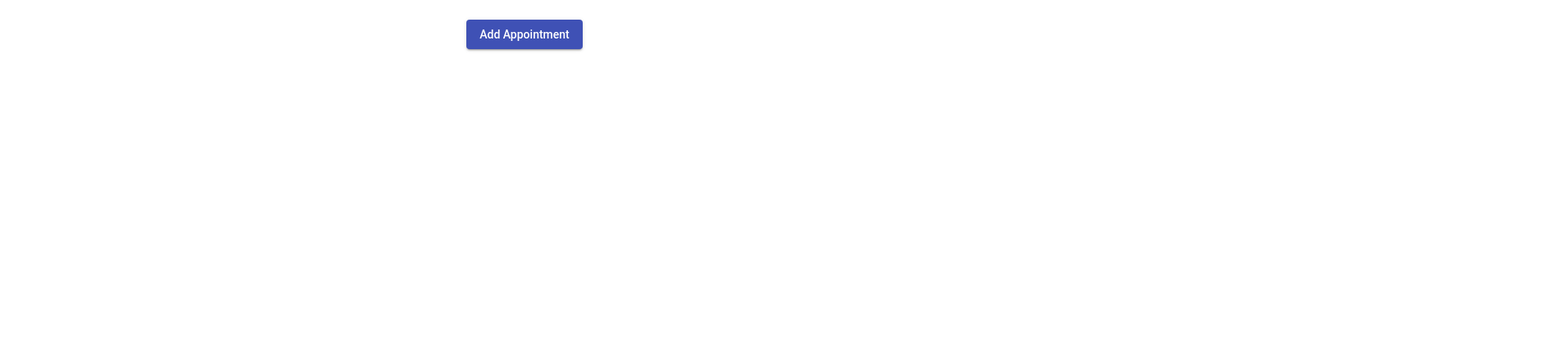
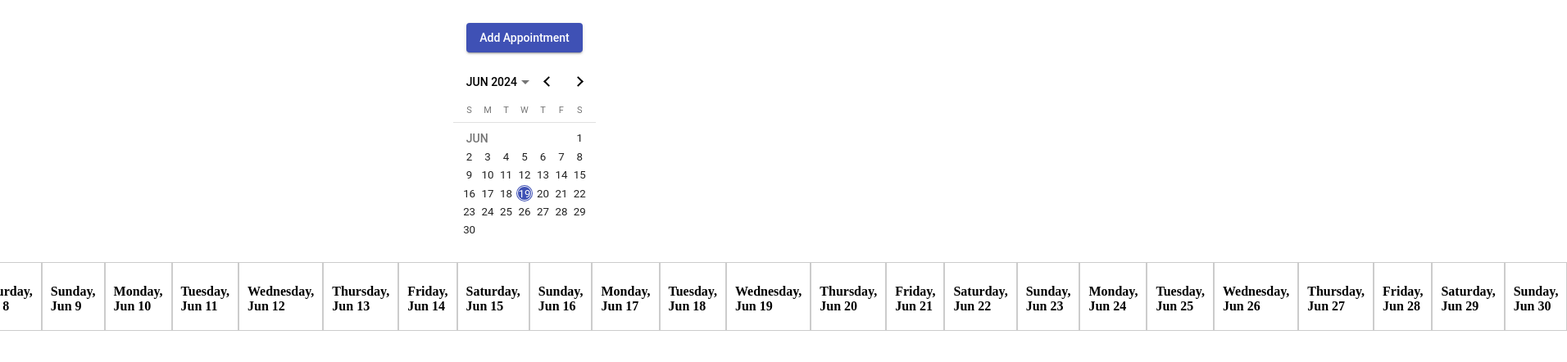
Before and after one commit to shabni/Calendrer-Reminder, an Angular app: page /calendar in a window 1280 px wide. Shown: the top 442 px of the page at 82% size, 1912 px wide, since content can reach past the window. Built offline with nearby package versions, Linux system fonts and the light colour scheme.

Commit message:
add calendar view

```diff
--- a/src/app/calendar/calendar-view/calendar-view.component.html
+++ b/src/app/calendar/calendar-view/calendar-view.component.html
@@ -1,19 +1,19 @@
 <div class="calendar-container">
   <button mat-raised-button color="primary" (click)="openAppointmentForm()">Add Appointment</button>
 
-  <div class="appointment-list" cdkDropList (cdkDropListDropped)="drop($event)">
-    <div class="appointment-item" *ngFor="let appointment of appointments$ | async" cdkDrag>
-      <div class="appointment-content">
-        <h3>{{ appointment.title }}</h3>
-        <p>{{ appointment.date | date }}</p>
-      </div>
-      <div class="appointment-actions">
-        <button mat-icon-button (click)="editAppointment(appointment)">
-          <mat-icon>edit</mat-icon>
-        </button>
-        <button mat-icon-button (click)="deleteAppointment(appointment.id)">
-          <mat-icon>delete</mat-icon>
-        </button>
+  <mat-calendar [selected]="selectedDate" (selectedChange)="dateSelected($event)" [dateClass]="dateClass">
+  </mat-calendar>
+
+  <div class="calendar-events">
+    <div class="calendar-day" *ngFor="let date of calendarDates">
+      <h3 class="calendar-day-header">{{ date | date: 'EEEE, MMM d' }}</h3>
+      <div class="calendar-events-list">
+        <div *ngFor="let appointment of getAppointmentsOnDate(date)">
+          <div class="calendar-event" (click)="editAppointment(appointment)">
+            <div class="calendar-event-time">{{ appointment.date | date: 'h:mm a' }}</div>
+            <div class="calendar-event-title">{{ appointment.title }}</div>
+          </div>
+        </div>
       </div>
     </div>
   </div>
--- a/src/app/calendar/calendar-view/calendar-view.component.scss
+++ b/src/app/calendar/calendar-view/calendar-view.component.scss
@@ -2,33 +2,54 @@
   display: flex;
   flex-direction: column;
   align-items: center;
-    padding: 16px;
+  width: 100%;
+  max-width: 1200px;
+  margin: 0 auto;
+  padding: 20px;
 }
 
-  .appointment-form {
-    width: 100%;
-    max-width: 400px;
-    margin-bottom: 24px;
+.calendar-events {
+  display: flex;
+  justify-content: center;
+  margin-top: 20px;
 }
 
-  .appointment-list {
-    width: 100%;
-    max-width: 600px;
+.calendar-day {
+  width: calc(100% / 7);
+  padding: 10px;
+  border: 1px solid #ccc;
+  box-sizing: border-box;
+}
+
+.calendar-day-header {
+  font-size: 16px;
+  font-weight: bold;
+  margin-bottom: 10px;
+}
+
+.calendar-events-list {
   display: flex;
   flex-direction: column;
-    gap: 12px;
 }
 
-  .appointment-item {
-    display: flex;
-    justify-content: space-between;
-    align-items: center;
-    padding: 12px;
-    border: 1px solid #ccc;
-    border-radius: 4px;
-    background-color: #fff;
+.calendar-event {
+  background-color: #007bff;
+  color: #fff;
+  padding: 5px;
+  margin-bottom: 5px;
+  border-radius: 3px;
+  cursor: pointer;
 }
 
-  .appointment-content {
-    flex-grow: 1;
+.calendar-event-time {
+  font-size: 14px;
 }
+
+.calendar-event-title {
+  font-size: 16px;
+  font-weight: bold;
+}
+
+.has-appointment .mat-calendar-body-cell-content {
+  background-color: #f0f0f0;
+}
--- a/src/app/calendar/calendar-view/calendar-view.component.ts
+++ b/src/app/calendar/calendar-view/calendar-view.component.ts
@@ -1,4 +1,3 @@
-
 import { Component, OnInit } from '@angular/core';
 import { AppointmentService } from '../../shared/appointment.service';
 import { CdkDragDrop, moveItemInArray } from '@angular/cdk/drag-drop';
@@ -6,6 +5,7 @@ import { Observable, take } from 'rxjs';
 import { MatDialog } from '@angular/material/dialog';
 import { Appointment } from '../../shared/appointment';
 import { AppointmentFormComponent } from '../appointment-form/appointment-form.component';
+import { MatCalendarCellCssClasses } from '@angular/material/datepicker';
 
 @Component({
   selector: 'app-calendar-view',
@@ -13,7 +13,9 @@ import { AppointmentFormComponent } from '../appointment-form/appointment-form.c
   styleUrls: ['./calendar-view.component.scss']
 })
 export class CalendarViewComponent implements OnInit {
-  appointments$: Observable<Appointment[]>;
+  appointments: Appointment[] = [];
+  selectedDate: Date = new Date();
+  calendarDates: Date[] = [];
 
   constructor(
     private appointmentService: AppointmentService,
@@ -21,13 +23,16 @@ export class CalendarViewComponent implements OnInit {
   ) {}
 
   ngOnInit() {
-    this.appointments$ = this.appointmentService.appointments$;
+    this.appointmentService.appointments$.subscribe(appointments => {
+      this.appointments = appointments;
+      this.generateCalendarDates();
+    });
   }
 
   openAppointmentForm() {
     const dialogRef = this.dialog.open(AppointmentFormComponent);
 
-    dialogRef.componentInstance.appointmentAdded.pipe(take(1)).subscribe((appointment: Appointment) => {
+    dialogRef.componentInstance.appointmentAdded.subscribe((appointment: Appointment) => {
       if (appointment) {
         this.appointmentService.addAppointment(appointment);
       }
@@ -40,7 +45,7 @@ export class CalendarViewComponent implements OnInit {
       data: appointment
     });
 
-    dialogRef.componentInstance.appointmentAdded.pipe(take(1)).subscribe((updatedAppointment: Appointment) => {
+    dialogRef.componentInstance.appointmentAdded.subscribe((updatedAppointment: Appointment) => {
       if (updatedAppointment) {
         this.appointmentService.updateAppointment(updatedAppointment);
       }
@@ -48,14 +53,43 @@ export class CalendarViewComponent implements OnInit {
     });
   }
 
-  drop(event: CdkDragDrop<Appointment[]>) {
-    this.appointments$.pipe(take(1)).subscribe(currentAppointments => {
-      moveItemInArray(currentAppointments, event.previousIndex, event.currentIndex);
-      this.appointmentService.updateAppointments(currentAppointments);
-    });
+  getAppointmentsOnDate(date: Date): Appointment[] {
+    const dateString = date.toISOString().slice(0, 10); // Get YYYY-MM-DD format
+    return this.appointments.filter(appointment => appointment.date.toISOString().slice(0, 10) === dateString);
   }
 
-  deleteAppointment(id: number) {
-    this.appointmentService.deleteAppointment(id);
+  dateSelected(date: Date) {
+    this.selectedDate = date;
+    this.generateCalendarDates();
+  }
+
+  generateCalendarDates() {
+    if (!this.selectedDate) {
+      return;
+    }
+
+    const start = new Date(this.selectedDate.getFullYear(), this.selectedDate.getMonth(), 1);
+    const end = new Date(this.selectedDate.getFullYear(), this.selectedDate.getMonth() + 1, 0);
+
+    this.calendarDates = this.getDaysArray(start, end);
+  }
+
+  getDaysArray(start: Date, end: Date): Date[] {
+    const arr = [];
+    for (let dt = new Date(start); dt <= end; dt.setDate(dt.getDate() + 1)) {
+      arr.push(new Date(dt));
+    }
+    return arr;
+  }
+
+  dateClass(): MatCalendarCellCssClasses {
+    return (date: Date): MatCalendarCellCssClasses => {
+      const appointments = this.getAppointmentsOnDate(date);
+      if (appointments.length > 0) {
+        return 'has-appointment';
+      } else {
+        return '';
+      }
+    };
   }
 }
--- a/src/app/shared/appointment.service.ts
+++ b/src/app/shared/appointment.service.ts
@@ -41,4 +41,9 @@ export class AppointmentService {
   updateAppointments(appointments: Appointment[]): void {
     this.appointmentsSubject.next(appointments);
   }
+
+  hasAppointmentOnDate(date: string): boolean {
+    const appointments = this.appointmentsSubject.value;
+    return appointments.some(appointment => appointment.date.toISOString().slice(0, 10) === date);
+  }
 }
```
Lines whose indentation alone changed are shown as unchanged.
